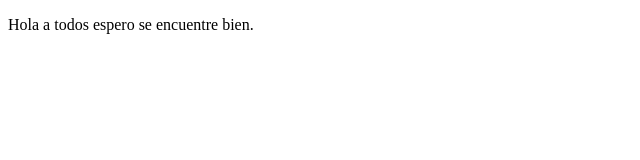
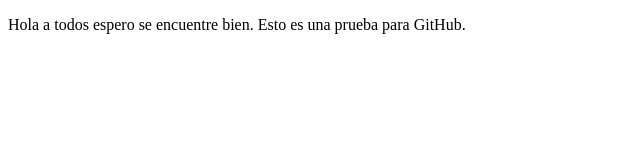
Before and after one commit to FredyR18/ProyectoDemoCursoPrework, a plain HTML site: page index.html in a window 1280 px wide. Shown: the whole page, without its empty margins (0-640 px from the left). Drawn offline with Linux system fonts and the light colour scheme.

Commit message:
pequeños cambios

```diff
--- a/index.html
+++ b/index.html
@@ -9,6 +9,7 @@
 <body>
     <p>
         Hola a todos espero se encuentre bien.
+        Esto es una prueba para GitHub.
     </p>
 </body>
 </html>
```
Also changed, not shown: 1 other file.
